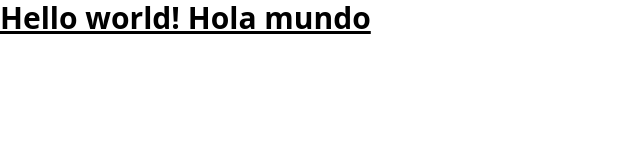
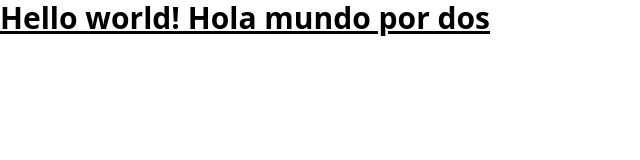
Before and after one commit to leugin/miguel-quevedo, a website built with Vite: page index.html in a window 1280 px wide. Shown: the whole page, without its empty margins (0-640 px from the left). Built offline with nearby package versions, Linux system fonts and the light colour scheme.

Commit message:
primer commit bladimirvlqz

```diff
--- a/index.html
+++ b/index.html
@@ -11,7 +11,7 @@
 <div id="app">
   <h1 class="text-3xl font-bold underline">
     Hello world!
-    Hola mundo
+    Hola mundo por dos
   </h1></div>
 <script type="module" src="/src/scripts/main.js"></script>
 </body>
```
